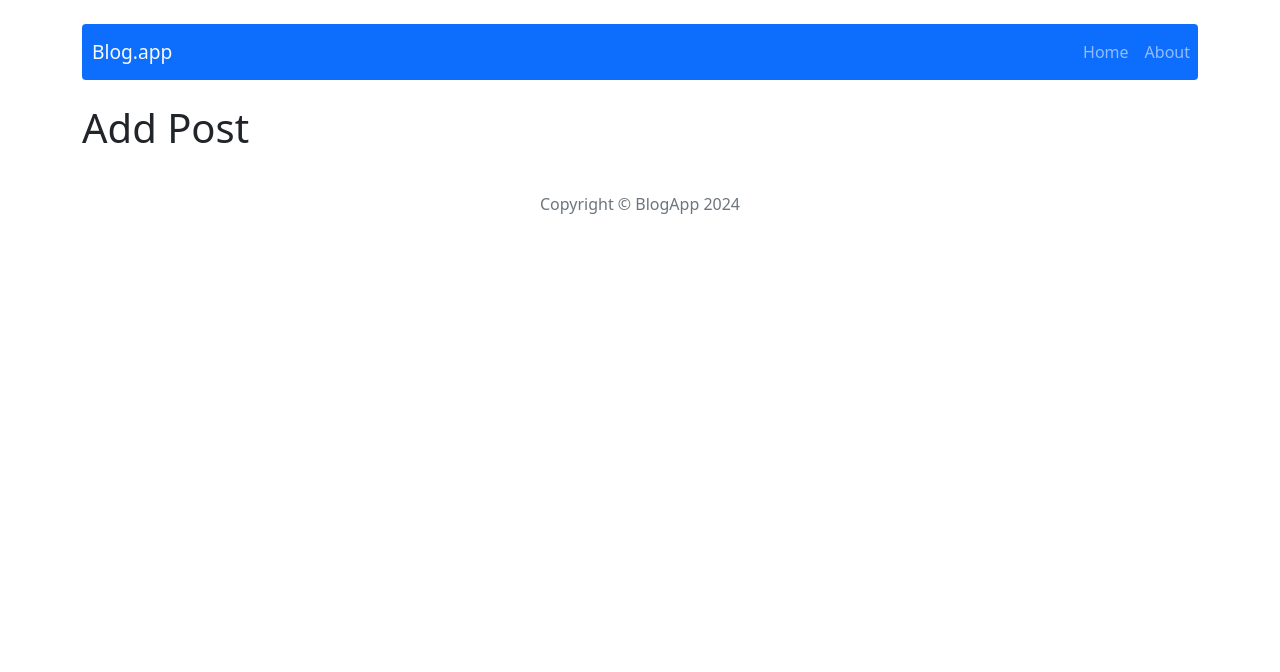
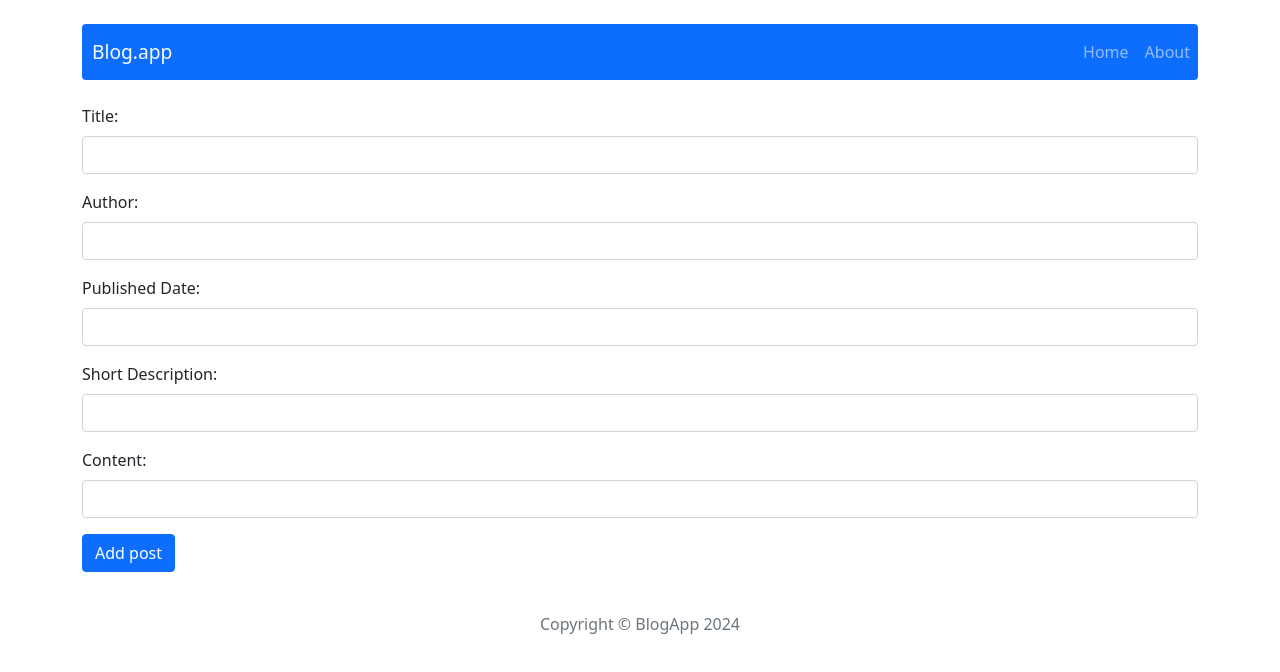
Before and after one commit to Natalialas/react-blog, a React (Create React App) app: page /post/add in a window 1280 px wide. Shown: the top 672 px of the page. Built offline with nearby package versions, Linux system fonts and the light colour scheme.

Commit message:
Add AddPostForm

```diff
--- a/package.json
+++ b/package.json
@@ -10,12 +10,14 @@
     "react": "^18.2.0",
     "react-bootstrap": "2.8.0",
     "react-dom": "^18.2.0",
+    "react-hook-form": "^7.49.3",
     "react-redux": "8.1.2",
     "react-router-dom": "6.15.0",
     "react-scripts": "5.0.1",
     "redux": "4.1.2",
     "redux-devtools-extension": "2.13.9",
     "sass": "1.65.1",
+    "shortid": "^2.2.16",
     "web-vitals": "^2.1.4"
   },
   "scripts": {
--- a/src/components/common/Button/Button.js
+++ /dev/null
@@ -1,11 +0,0 @@
-import { Button as BootstrapButton } from 'react-bootstrap';
-
-const Button = props => {
-    return (
-        <BootstrapButton variant="primary">
-            {props.children}
-        </BootstrapButton>
-    );
-};
-
-export default Button;
--- /dev/null
+++ b/src/components/features/AddPostForm/AddPostForm.js
@@ -0,0 +1,62 @@
+import { useState } from 'react';
+import { useDispatch } from 'react-redux';
+import { addPost } from '../../../redux/postsRedux';
+import  { Button, Form } from "react-bootstrap";
+import { useNavigate } from 'react-router-dom';
+
+
+const AddPostForm = props => {
+
+    const dispatch = useDispatch();
+    const navigate = useNavigate();
+
+    const [title, setTitle] = useState('');
+    const [author, setAuthor] = useState('');
+    const [publishedDate, setPublishedDate] = useState('');
+    const [shortDescription, setShortDescription] = useState('');
+    const [content, setContent] = useState('');
+
+    const handleSubmit = e => {
+        e.preventDefault();
+        dispatch(addPost({ postId: props.postId, title, author, publishedDate, shortDescription, content }));
+        setTitle('');
+        setAuthor('');
+        setPublishedDate('');
+        setShortDescription('');
+        setContent('');
+        navigate('/');
+    };
+
+    return (
+        <Form onSubmit={handleSubmit}>
+            <Form.Group className="mb-3" controlId="title">
+                <Form.Label>Title:</Form.Label>
+                <Form.Control type="text" value={title} onChange={(e) => setTitle(e.target.value)} />
+            </Form.Group>
+
+            <Form.Group className="mb-3" controlId="author">
+                <Form.Label>Author:</Form.Label>
+                <Form.Control type="text" value={author} onChange={(e) => setAuthor(e.target.value)} />
+            </Form.Group>
+
+            <Form.Group className="mb-3" controlId="publishedDate">
+                <Form.Label>Published Date:</Form.Label>
+                <Form.Control type="text" value={publishedDate} onChange={(e) => setPublishedDate(e.target.value)} />
+            </Form.Group>
+
+            <Form.Group className="mb-3" controlId="shortDescription">
+                <Form.Label>Short Description:</Form.Label>
+                <Form.Control type="text" value={shortDescription} onChange={(e) => setShortDescription(e.target.value)} />
+            </Form.Group>
+
+            <Form.Group className="mb-3" controlId="content">
+                <Form.Label>Content:</Form.Label>
+                <Form.Control type="text" value={content} onChange={(e) => setContent(e.target.value)} />
+            </Form.Group>
+
+            <Button variant="primary" type="submit">Add post</Button>
+        </Form>
+    );
+  };
+
+  export default AddPostForm;
--- a/src/components/pages/AddPost/AddPost.js
+++ b/src/components/pages/AddPost/AddPost.js
@@ -1,9 +1,8 @@
+import AddPostForm from "../../features/AddPostForm/AddPostForm";
 
 const AddPost = () => {
     return (
-        <div>
-        <h1>Add Post</h1>
-      </div>
+        <AddPostForm></AddPostForm>
     );
   };
 
--- a/src/components/pages/Home/Home.js
+++ b/src/components/pages/Home/Home.js
@@ -1,17 +1,25 @@
 import { getAllPosts } from "../../../redux/postsRedux";
 import { useSelector } from 'react-redux';
-import { Row, Col, Card } from 'react-bootstrap';
-import Button from "../../common/Button/Button";
+import { Card, Button, Row, Col } from 'react-bootstrap';
 import { Link } from 'react-router-dom';
 
 
-const Home = () => {
+const Home = (props) => {
 
     const posts = useSelector((state) => getAllPosts(state));
 
     return (
         <div>
-            <h1 className="mb-4">All posts</h1>
+            <Row className="mb-4">
+                <Col>
+                    <h1 className="mb-0">All posts</h1>
+                </Col>
+                <Col className="d-flex justify-content-end align-items-center">
+                    <Link key={props.id} to={`/post/add`} className={'px-2'}>
+                        <Button variant="outline-info" className={'px-4'}>Add Post</Button>
+                    </Link>
+                </Col>
+            </Row>
             <Row>
                 {posts.map(post => (
                     <Col key={post.id} md={4}>
--- a/src/redux/postsRedux.js
+++ b/src/redux/postsRedux.js
@@ -1,3 +1,4 @@
+import shortid from "shortid";
 
 //selectors
 export const getAllPosts = ({ posts }) => posts;
@@ -7,14 +8,19 @@ export const getPostById = ({ posts }, postId) => posts.find(post => post.id ===
 // actions
 const createActionName = actionName => `app/posts/${actionName}`;
 const REMOVE_POST = createActionName('REMOVE_POST');
+const ADD_POST = createActionName('ADD_POST');
 
 // action creators
 export const removePost = payload => ({type: REMOVE_POST, payload});
+export const addPost = payload => ({ type: ADD_POST, payload });
+
 
 const postsReducer = (statePart = [], action) => {
   switch (action.type) {
     case REMOVE_POST:
         return statePart.filter((post) => post.id !== action.payload);
+    case ADD_POST:
+        return [...statePart, { ...action.payload, id: shortid() }];
     default:
       return statePart;
   };
```
Also changed, not shown: 1 other file (tests, documents, lock files or other folders).
